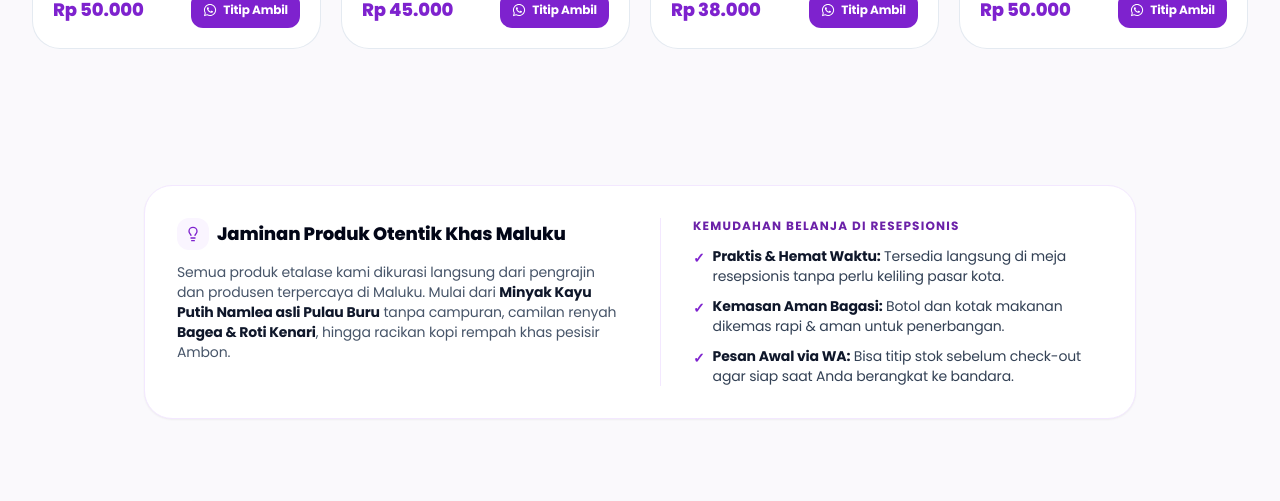
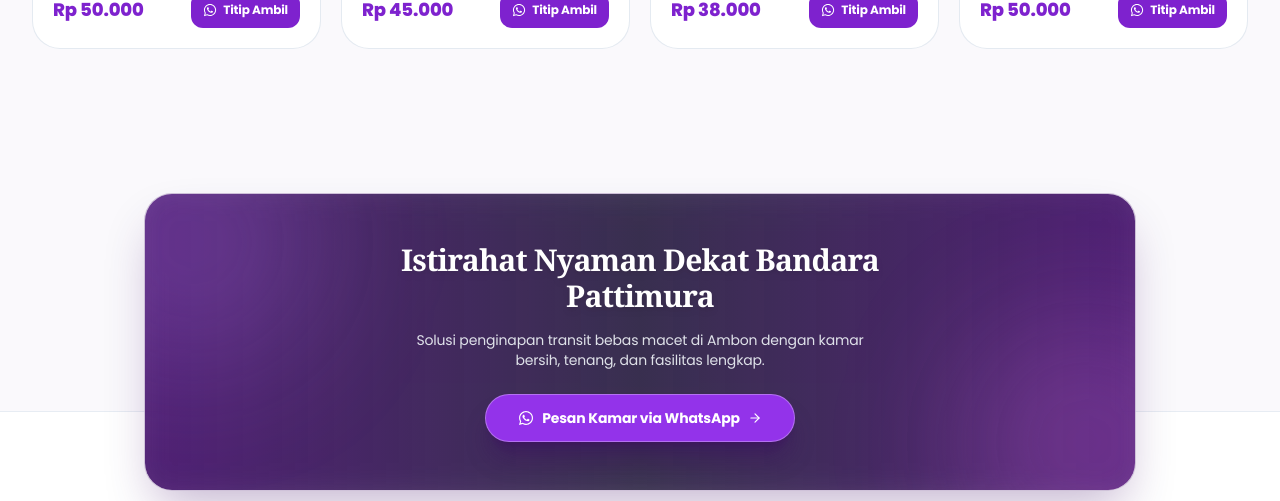
Before and after one commit to ilsetiawan1/penginapan-annisa, a Next.js app in the folder apps/web/: page /oleh-oleh in a window 1280 px wide. Shown: the part 1440-1941 px from the top of the page. Built offline with nearby package versions, Linux system fonts and the light colour scheme.

Commit message:
feat(public): remove SouvenirGuideCard from /oleh-oleh and ExplorationCard from /artikel for cleaner streamlined pages

```diff
--- a/apps/web/src/app/artikel/page.tsx
+++ b/apps/web/src/app/artikel/page.tsx
@@ -7,7 +7,6 @@ import type { ArticleItem } from "../../features/public/articles/components/arti
 import { ArticleFilter } from "../../features/public/articles/components/article-filter";
 import { ArticleGrid } from "../../features/public/articles/components/article-grid";
 import { ArticleHero } from "../../features/public/articles/components/article-hero";
-import { ExplorationCard } from "../../features/public/articles/components/exploration-card";
 
 const CATEGORIES = [
   "Semua",
@@ -86,7 +85,6 @@ export default function ArtikelPage() {
         activeCategory={activeCategory}
         onCategoryChange={setActiveCategory}
       />
-      <ExplorationCard />
       <ArticleGrid
         articles={filteredArticles}
         searchQuery={searchQuery}
--- a/apps/web/src/app/oleh-oleh/page.tsx
+++ b/apps/web/src/app/oleh-oleh/page.tsx
@@ -5,7 +5,6 @@ import { Footer } from "../../components/layout/footer";
 import { Navbar } from "../../components/layout/navbar";
 import { SouvenirFilter } from "../../features/public/souvenirs/components/souvenir-filter";
 import { SouvenirGrid } from "../../features/public/souvenirs/components/souvenir-grid";
-import { SouvenirGuideCard } from "../../features/public/souvenirs/components/souvenir-guide-card";
 import { SouvenirHero } from "../../features/public/souvenirs/components/souvenir-hero";
 import { SOUVENIR_COLLECTION } from "../../features/public/souvenirs/data";
 
@@ -42,7 +41,6 @@ export default function OlehOlehPage() {
           setActiveCategory("Semua");
         }}
       />
-      <SouvenirGuideCard />
       <Footer />
     </div>
   );
```
